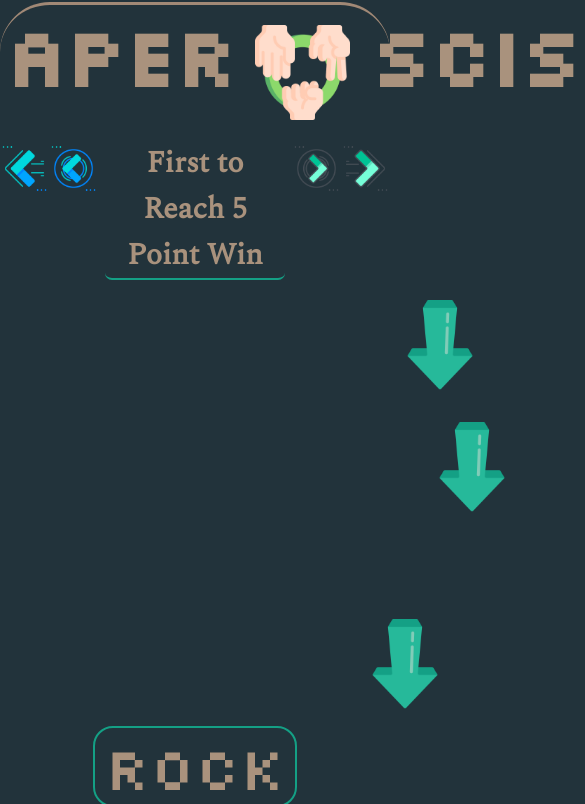
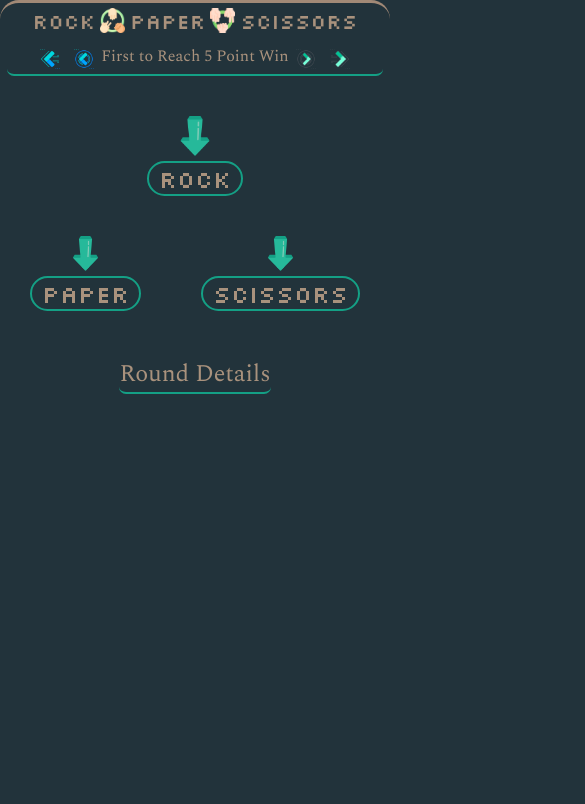
Before and after one commit to LunaticEradicator/Rock-Paper-Scissors, a website built with webpack: page index.html in a window 390 px wide. Both pictures are taken after a click on the button "Start Game". Shown: the top 804 px of the page, 585 px wide, since content can reach past the window. Built offline with nearby package versions, Linux system fonts and the light colour scheme; a web font is replaced by a local one.

Commit message:
Responsive Fix

```diff
--- a/index.html
+++ b/index.html
@@ -39,12 +39,10 @@
     <div class="game">
       <div class="game__menu">
         <div class="game__header">
-          <h1>
           Rock <img src="<%=require("./src/assets/rockPaperScissors.png")%>"
           alt="rockPaperScissors" /> Paper <img
           src="<%=require("./src/assets/rockPaperScissors1.png")%>"
           alt="rockPaperScissors" /> Scissors
-          </h1>
         </div>
 
         <div class="game__design">
@@ -52,31 +50,35 @@
           src="<%=require("./src/assets/SingleArrowdesign1.png")%>" alt="" />
           <img class="game__design__left"
           src="<%=require("./src/assets/circleArrowdesign1.png")%>" alt="" />
-          <h2>First to Reach 5 Point Win</h2>
-          <img class="game__design__right"
+          First to Reach 5 Point Win <img class="game__design__right"
           src="<%=require("./src/assets/circleArrowdesign.png" )%>" alt="" />
           <img class="game__design__right"
           src="<%=require("./src/assets/SingleArrowdesign.png" )%>" alt="" />
         </div>
 
-        <div class="game__arrow">
-          <img class="game__arrow__One"
-          src="<%=require("./src/assets/ArrowDown.png")%>" alt="ArrowHeadDown"
-          /> <img class="game__arrow__Two"
-          src="<%=require("./src/assets/ArrowDown.png")%>" alt="ArrowHeadDown"
-          /> <img class="game__arrow__Three"
-          src="<%=require("./src/assets/ArrowDown.png")%>" alt="ArrowHeadDown"
-          />
-        </div>
-
         <div class="game__button">
           <div class="game__button__outer">
+            <div class="game__button__outer__rock">
+              <img class="game__button__outer__rock__arrow"
+              src="<%=require("./src/assets/ArrowDown.png")%>"
+              alt="ArrowHeadDown" />
               <button class="game__button__style">Rock</button>
+            </div>
           </div>
 
           <div class="game__button__inner">
+            <div class="game__button__inner__paper">
+              <img class="game__button__inner__paper__arrow"
+              src="<%=require("./src/assets/ArrowDown.png")%>"
+              alt="ArrowHeadDown" />
               <button class="game__button__style">Paper</button>
+            </div>
+            <div class="game__button__inner__scissors">
+              <img class="game__button__inner__scissors__arrow"
+              src="<%=require("./src/assets/ArrowDown.png")%>"
+              alt="ArrowHeadDown" />
               <button class="game__button__style">Scissors</button>
+            </div>
           </div>
         </div>
       </div>
--- a/src/index.js
+++ b/src/index.js
@@ -39,18 +39,22 @@ let restartGameDiv = document.createElement("div");
 
 startMenu.hidden = false;
 gamePlayMenu.hidden = true;
-scoreMenu.hidden = true;
+gameContent.hidden = true;
+currentGameScore.hidden = true;
 
 startGameButton.addEventListener("click", (e) => {
   startMenu.hidden = true;
   gamePlayMenu.hidden = false;
-  scoreMenu.hidden = false;
+  gameContent.hidden = false;
   gameContent.classList.add("mainTransitionIn");
 });
 
 // When user press a button playGame
 for (let eachBtn of drawButton) {
   eachBtn.addEventListener("click", (e) => {
+    currentGameScore.hidden = false;
+    currentGameScore.classList.remove("hideBorder");
+    currentGameScore.classList.add("mainTransitionIn");
     if (playerScore === 5 || computerScore === 5) {
       eachBtn.disabled = true;
     } else {
@@ -160,6 +164,7 @@ function restartGame() {
   currentGameScore.hidden = true;
   resetGameScore.hidden = false;
 
+  resetGameScore.classList.add("reset__border");
   restartGameButton.classList.add("game__details__restart__button");
   restartGameButton.textContent = `Restart`;
   restartGameDiv.append(restartGameButton);
@@ -168,10 +173,13 @@ function restartGame() {
     resetGameScore.hidden = true;
     currentGameScore.hidden = false;
     gamePlayMenu.hidden = false;
+    currentGameScore.classList.add("hideBorder");
 
+    currentGameScore.classList.remove("mainTransitionIn");
     scoreMenu.classList.remove("gameOver");
     scoreMenu.classList.remove("mainTransitionIn");
     gameContent.classList.add("mainTransitionIn");
+    resetGameScore.classList.remove("reset__border");
 
     playerScore = 0;
     computerScore = 0;
--- a/src/sass/components/gameBtn.scss
+++ b/src/sass/components/gameBtn.scss
@@ -1,9 +1,11 @@
+@use "../util/" as ul;
+
 %buttonStyle {
   padding: 0px 10px;
   background-color: #22333b;
   font-family: "Rubik Iso", cursive;
   font-family: "Silkscreen", cursive;
-  font-size: 60px;
+  font-size: 3.5rem;
   border: 2.5px solid #14a085;
   border-radius: 20px;
 }
@@ -13,12 +15,106 @@
   justify-content: $justify;
 }
 
+.game__arrow {
+  text-align: center;
+}
+
 .game__button {
   &__outer {
-    @include buttonPosition(flex, center);
+    &__rock {
+      display: flex;
+      flex-direction: column;
+      align-items: center;
+      justify-content: center;
+      &__arrow {
+        max-height: 90px;
+        max-width: 90px;
+        margin-top: 20px;
+        margin-bottom: 10px;
+        @include ul.breakpoint(xLarge) {
+          max-height: 70px;
+          max-width: 70px;
+          margin-top: 40px;
+          margin-bottom: 5px;
+        }
+        @include ul.breakpoint(large) {
+          max-height: 50px;
+          max-width: 50px;
+          margin-top: 40px;
+          margin-bottom: 5px;
+        }
+        @include ul.breakpoint(medium) {
+          max-height: 40px;
+          max-width: 40px;
+          margin-top: 40px;
+          margin-bottom: 5px;
+        }
+      }
+    }
   }
   &__inner {
-    @include buttonPosition(flex, space-around);
+    display: flex;
+    justify-content: space-around;
+    &__paper {
+      display: flex;
+      flex-direction: column;
+      align-items: center;
+      justify-content: center;
+      &__arrow {
+        max-height: 90px;
+        max-width: 90px;
+        margin-top: 20px;
+        margin-bottom: 10px;
+        @include ul.breakpoint(xLarge) {
+          max-height: 75px;
+          max-width: 75px;
+          margin-top: 40px;
+          margin-bottom: 5px;
+        }
+        @include ul.breakpoint(large) {
+          max-height: 55px;
+          max-width: 55px;
+          margin-top: 40px;
+          margin-bottom: 5px;
+        }
+        @include ul.breakpoint(medium) {
+          max-height: 35px;
+          max-width: 35px;
+          margin-top: 40px;
+          margin-bottom: 5px;
+        }
+      }
+    }
+    &__scissors {
+      display: flex;
+      flex-direction: column;
+      align-items: center;
+      justify-content: center;
+      &__arrow {
+        max-height: 90px;
+        max-width: 90px;
+        margin-top: 20px;
+        margin-bottom: 10px;
+        @include ul.breakpoint(xLarge) {
+          max-height: 75px;
+          max-width: 75px;
+          margin-top: 40px;
+          margin-bottom: 5px;
+        }
+        @include ul.breakpoint(large) {
+          max-height: 55px;
+          max-width: 55px;
+          margin-top: 40px;
+          margin-bottom: 5px;
+        }
+        @include ul.breakpoint(medium) {
+          max-height: 35px;
+          max-width: 35px;
+          margin-top: 40px;
+          margin-bottom: 5px;
+        }
+      }
+    }
   }
   &__style {
     @extend %buttonStyle;
@@ -31,5 +127,14 @@
       top: 10px;
       background-color: #ffffff;
     }
+    @include ul.breakpoint(xLarge) {
+      font-size: 2.5rem;
+    }
+    @include ul.breakpoint(large) {
+      font-size: 2rem;
+    }
+    @include ul.breakpoint(medium) {
+      font-size: 1.5rem;
+    }
   }
 }
--- a/src/sass/components/headerDesign.scss
+++ b/src/sass/components/headerDesign.scss
@@ -1,10 +1,11 @@
+@use "../util/" as ul;
+
 @mixin headerStyle($height, $width, $padding) {
-  max-height: $height;
-  max-width: $width;
+  height: $height;
+  width: $width;
   padding: $padding;
 }
-
-headerStyle {
+%designStyle {
   padding-left: 2px;
   padding-right: 2px;
   padding-top: 2px;
@@ -14,45 +15,77 @@ headerStyle {
 }
 
 .game__header {
-  & > h1 > img {
-    @include headerStyle(95px, 95px, 20px);
+  font-size: 3rem;
+  display: flex;
+  justify-content: center;
+  flex-wrap: wrap;
+  align-items: center;
+  text-align: center;
+  border-radius: 11px;
+  border-top: 3.5px solid #a18976;
+  border-radius: 50px;
+  font-family: "Rubik Iso", cursive;
+  font-family: "Silkscreen", cursive;
+  & > img {
+    @include headerStyle(95px, 95px, 5px);
+  }
+
+  @include ul.breakpoint(xLarge) {
+    font-size: 2.5rem;
+    & > img {
+      @include headerStyle(65px, 65px, 5px);
+    }
+  }
+  @include ul.breakpoint(large) {
+    font-size: 2rem;
+    & > img {
+      @include headerStyle(45px, 45px, 5px);
+    }
+  }
+  @include ul.breakpoint(medium) {
+    font-size: 1.3rem;
+    & > img {
+      @include headerStyle(25px, 25px, 5px);
+    }
   }
 }
 
 .game__design {
   display: flex;
+  align-items: center;
   justify-content: center;
+  font-size: 2rem;
+  text-align: center;
+  border-radius: 7px;
+  border-bottom: 2px solid #14a085;
+  margin-left: 7px;
+  margin-right: 7px;
   & > img {
     @include headerStyle(45px, 45px, 0);
   }
   &__left {
-    @extend headerStyle;
+    @extend %designStyle;
   }
   &__right {
-    @extend headerStyle;
+    @extend %designStyle;
+  }
+
+  @include ul.breakpoint(xLarge) {
+    font-size: 1.5rem;
+    & > img {
+      @include headerStyle(30px, 30px, 5px);
+    }
+  }
+  @include ul.breakpoint(large) {
+    font-size: 1.2rem;
+    & > img {
+      @include headerStyle(25px, 25px, 5px);
+    }
+  }
+  @include ul.breakpoint(medium) {
+    font-size: 1rem;
+    & > img {
+      @include headerStyle(20px, 20px, 5px);
+    }
   }
 }
-
-.game__arrow {
-  &__One {
-    max-height: 90px;
-    max-width: 90px;
-    margin-top: 20px;
-    margin-bottom: 10px;
-    margin-left: 395px;
-  }
-  &__Two {
-    max-height: 90px;
-    max-width: 90px;
-    margin-top: 15px;
-    margin-bottom: 90px;
-    margin-left: 427px;
-  }
-  &__Three {
-    max-height: 90px;
-    max-width: 90px;
-    margin-top: 10px;
-    margin-bottom: 10px;
-    margin-left: 360px;
-  }
-}
--- a/src/sass/components/scoreDetail.scss
+++ b/src/sass/components/scoreDetail.scss
@@ -1,23 +1,44 @@
+@use "../util/" as ul;
 %buttonStyle {
   padding: 0px 10px;
   background-color: #22333b;
   font-family: "Rubik Iso", cursive;
   font-family: "Silkscreen", cursive;
-  font-size: 60px;
+  font-size: 3rem;
   border: 2.5px solid #14a085;
   border-radius: 20px;
 }
 
 .game__details {
-  margin-top: 7px;
+  display: flex;
+  justify-content: center;
   padding-top: 5px;
-  margin-left: 580px;
   text-align: center;
-  font-size: 45px;
-  border-top: 3.5px solid #a18976;
-  border-bottom: 3.5px solid #a18976;
-  border-radius: 50px;
+  font-size: 2.5rem;
   max-width: 800px;
+  margin: 0 auto;
+  margin-top: 20px;
+  @include ul.breakpoint(xLarge) {
+    margin-top: 40px;
+    font-size: 2.2rem;
+  }
+  @include ul.breakpoint(large) {
+    margin-top: 40px;
+    font-size: 2rem;
+  }
+  @include ul.breakpoint(medium) {
+    margin-top: 40px;
+    font-size: 1.5rem;
+  }
+  &__scoreboard {
+    border-top: 3.5px solid #a18976;
+    border-bottom: 3.5px solid #a18976;
+    border-radius: 50px;
+    padding: 20px;
+    @include ul.breakpoint(medium) {
+      padding: 10px;
+    }
+  }
   &__round {
     border-bottom: 2px solid #14a085;
     border-radius: 7px;
@@ -47,10 +68,27 @@
 }
 
 .gameOver {
-  position: absolute;
-  top: 33%;
+  display: grid;
+  place-items: center;
+  align-content: center;
+  min-height: 100vh;
+  /* position: absolute; */
+  /* top: 33%; */
+  /* border: 3.5px solid #a18976; */
   left: 1%;
-  border: 3.5px solid #a18976;
   border-radius: 20px;
   padding: 20px;
+  border: 0;
 }
+
+.reset__border {
+  border-top: 3.5px solid #a18976;
+  border-bottom: 3.5px solid #a18976;
+  padding: 20px;
+  border-radius: 50px;
+}
+
+.hideBorder {
+  border-top: 0;
+  border-bottom: 0;
+}
--- a/src/sass/globals/_boilerplate.scss
+++ b/src/sass/globals/_boilerplate.scss
@@ -1,3 +1,16 @@
+html {
+  box-sizing: border-box;
+  font-size: 100%;
+  min-width: 100vw;
+  min-height: 100vh;
+}
+
+// *,
+// *::before,
+// *::after {
+//   box-sizing: inherit;
+// }
+
 * {
   color: #a9927d;
   font-family: "Rubik Iso", cursive;
@@ -12,6 +25,9 @@
 }
 
 body {
+  margin: 0;
+  padding: 0;
+  font-family: Arial, Helvetica, sans-serif;
   background-color: #22333b;
 }
 
@@ -25,11 +41,10 @@ button {
 }
 
 h1 {
-  display: flex;
-  justify-content: center;
+  // display: flex;
+  // justify-content: center;
   margin-top: 2px;
   text-align: center;
-  font-size: 80px;
   border-radius: 11px;
   border-top: 3.5px solid #a18976;
   border-radius: 50px;
--- /dev/null
+++ b/src/sass/util/breakpoints.scss
@@ -0,0 +1,11 @@
+$breakpoints-up: (
+  "medium": 43.75em,
+  "large": 56.25em,
+  "xLarge": 90em,
+);
+
+@mixin breakpoint($size) {
+  @media (max-width: map-get($breakpoints-up,$size)) {
+    @content;
+  }
+}
--- /dev/null
+++ b/src/sass/util/index.scss
@@ -0,0 +1 @@
+@forward "breakpoints";
```
Also changed, not shown: src/sass/components/startBtn.scss (+8 -4 lines). Lines whose indentation alone changed are shown as unchanged.
